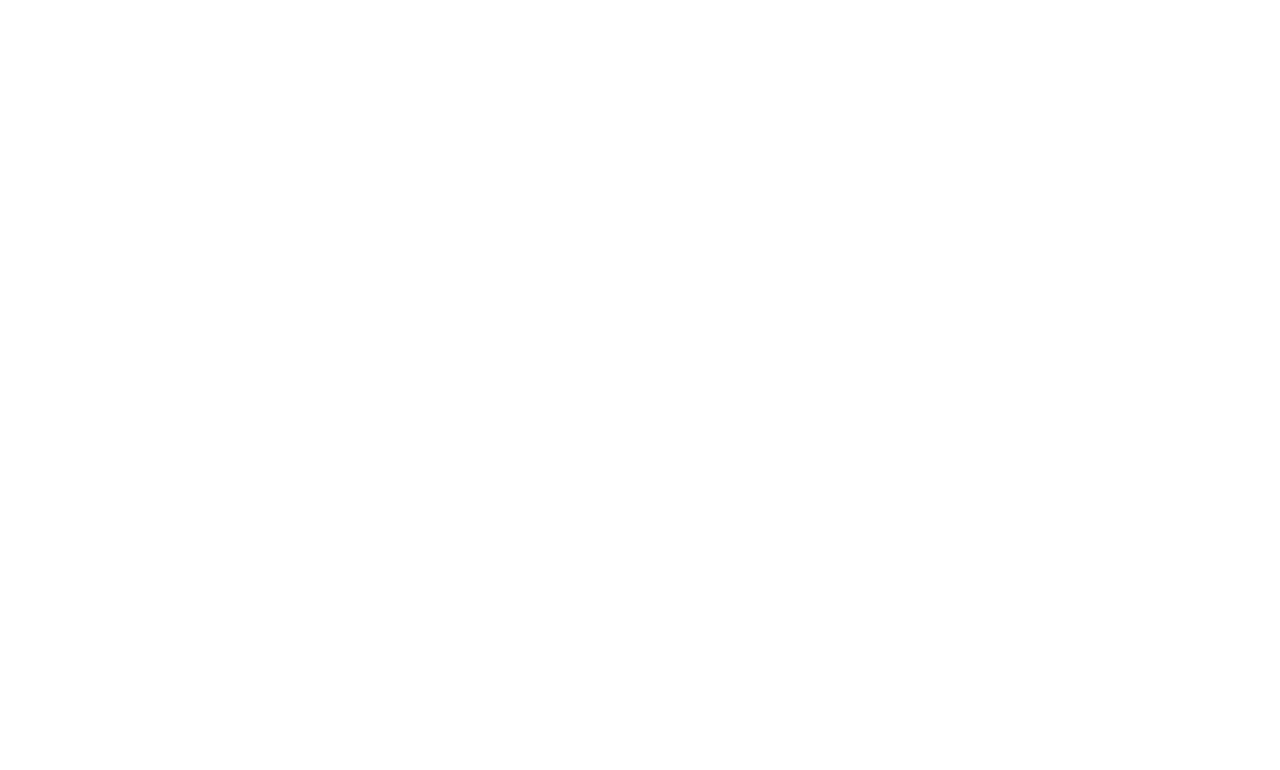
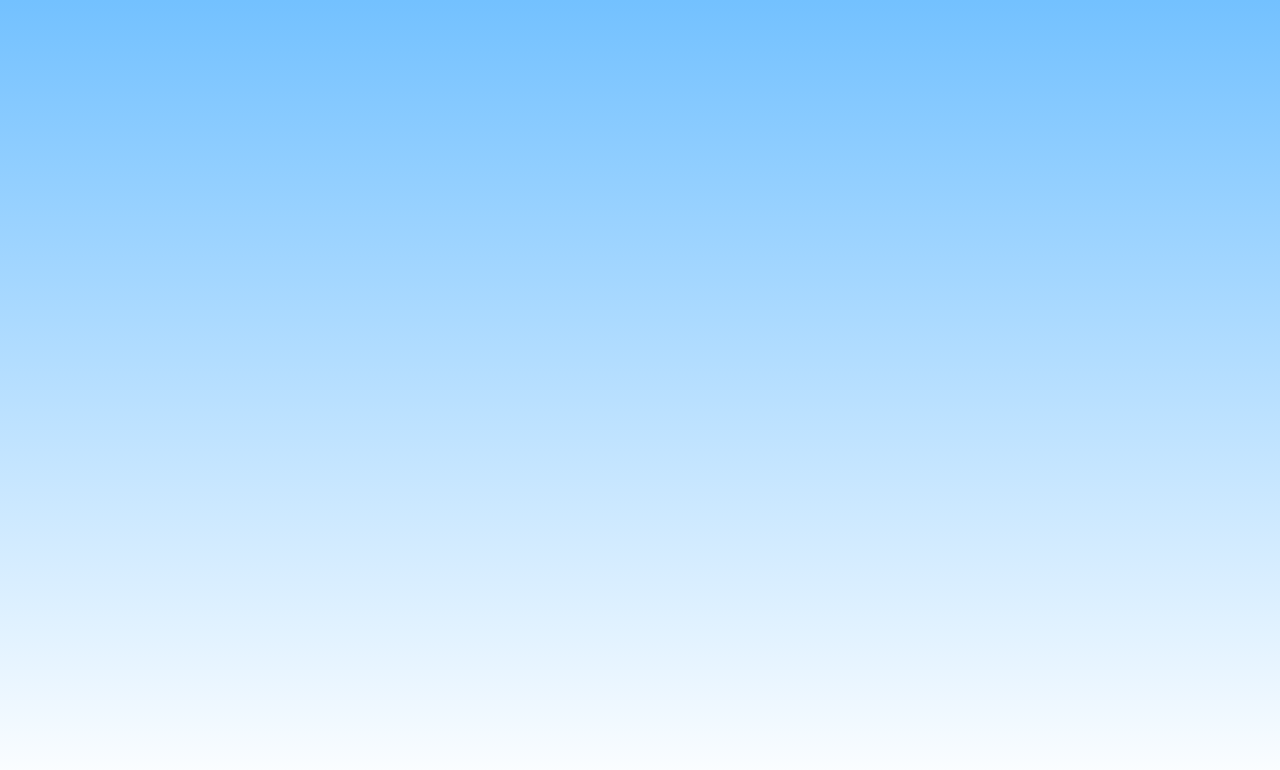
Before and after one commit to CJR85/credit-card-form, a plain HTML site: page index.html in a window 1280 px wide. Drawn offline with Linux system fonts and the light colour scheme.

Commit message:
Style body & add googlefonts

```diff
--- a/style.css
+++ b/style.css
@@ -1,5 +1,16 @@
+@import url('https://fonts.googleapis.com/css2?family=Inconsolata&display=swap');
+
 * {
   margin: 0;
   padding: 0;
   box-sizing: border-box;
+  font-family: 'Inconsolata', monospace;
 }
+
+body {
+  display: flex;
+  justify-content: center;
+  align-items: center;
+  min-height: 100vh;
+  background: linear-gradient(#73c1ff, #fff);
+}
```
